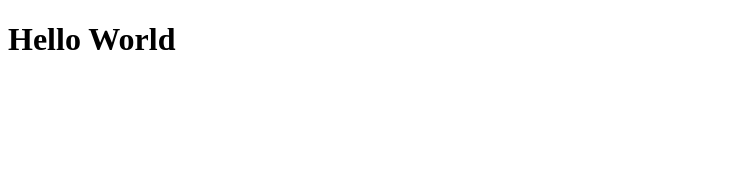
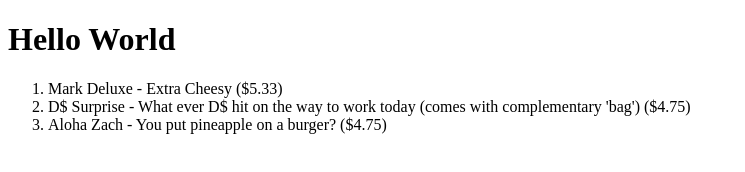
Before and after one commit to BoiseCodeWorks/fall2020-classes, a plain HTML site: page index.html in a window 1280 px wide. Shown: the whole page, without its empty margins (0-745 px from the left). Drawn offline with Linux system fonts and the light colour scheme.

```diff
--- a/app/main.js
+++ b/app/main.js
@@ -1,4 +1,31 @@
-import { darrylBurger, markBurger } from './models/Burger.js';
+// NOTE when importing multiple things from another file and using export, the objects come in as properties (object destructuring)
+// import { darrylBurger, markBurger } from './models/Burger.js';
+// NOTE when exporting default simply grab the variable name
+// import chocolateShake from './models/Drink.js';
+import Burger from './models/Burger.js'
 
-console.log(markBurger.menuLayout())
-console.log(darrylBurger.menuLayout());
+// console.log(markBurger.menuLayout())
+// console.log(darrylBurger.menuLayout());
+
+// console.log(chocolateShake)
+
+// document.getElementById("burger").innerText = markBurger.menuLayout();
+
+let menu = {
+  markBurger: new Burger("Mark Deluxe", "Extra Cheesy", 5.33, 2),
+  darrylBurger: new Burger("D$ Surprise", "What ever D$ hit on the way to work today (comes with complementary 'bag')", 4.75, 2),
+  alohaZach: new Burger("Aloha Zach", "You put pineapple on a burger?", 4.75, 2)
+}
+
+function drawMenu() {
+  let template = '<ol>'
+  for (let key in menu) {
+    let burger = menu[key]
+    template += `<li>${burger.menuLayout()}</li>`
+  }
+  template += '</ol>'
+  document.getElementById('burger').innerHTML = template;
+}
+
+
+drawMenu();
--- a/app/models/Burger.js
+++ b/app/models/Burger.js
@@ -1,14 +1,22 @@
-class Burger {
+// NOTE Class definition provides the archetype/blueprints for that object type
+// Class names are uppercased and singular
+export default class Burger {
+  // NOTE This method is used when the "new" instance is being made, the function can take in any number of parameters
+  // The '=' allows us to set a default if one is not provided, these should be placed at the end of the parameters
   constructor(name, description, price = 3.10, patties = 1) {
+    // NOTE 'this' is a reference to the object being created (aka the instance)
     this.name = name;
     this.description = description;
     this.price = price;
     this.patties = patties
   }
+
+  // NOTE methods can be added and used by any instance of the class
   menuLayout() {
     return `${this.name} - ${this.description} ($${this.price.toFixed(2)})`
   }
 }
+
 
 
 
@@ -18,5 +26,6 @@ class Burger {
 //   price: 6.74
 // }
 
-export let markBurger = new Burger("Mark Deluxe", "It's extra cheesy, lil bit o' bacon");
-export let darrylBurger = new Burger("D$ Surprise", "What ever D$ hit on the way to work today", 4.75, 2)
+// NOTE when a class is instatiated we get an 'instance' of that class
+// export let markBurger = new Burger("Mark Deluxe", "It's extra cheesy, lil bit o' bacon");
+// export let darrylBurger = new Burger("D$ Surprise", "What ever D$ hit on the way to work today", 4.75, 2)
--- a/index.html
+++ b/index.html
@@ -10,8 +10,9 @@
 <body>
   <h1>Hello World</h1>
 
+  <div id="burger"></div>
 
-
+  <!-- NOTE type="module" allows the import and export system to work -->
   <script src="app/main.js" type="module"></script>
 </body>
 
```
Also changed, not shown: app/models/Drink.js (+8 -1 lines), app/models/Zoo.js (added, +10 -0 lines).
